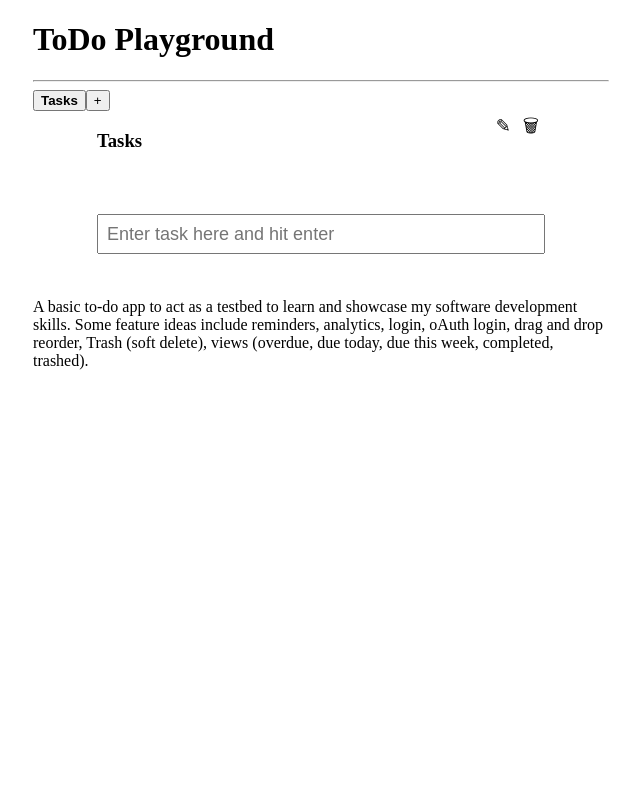
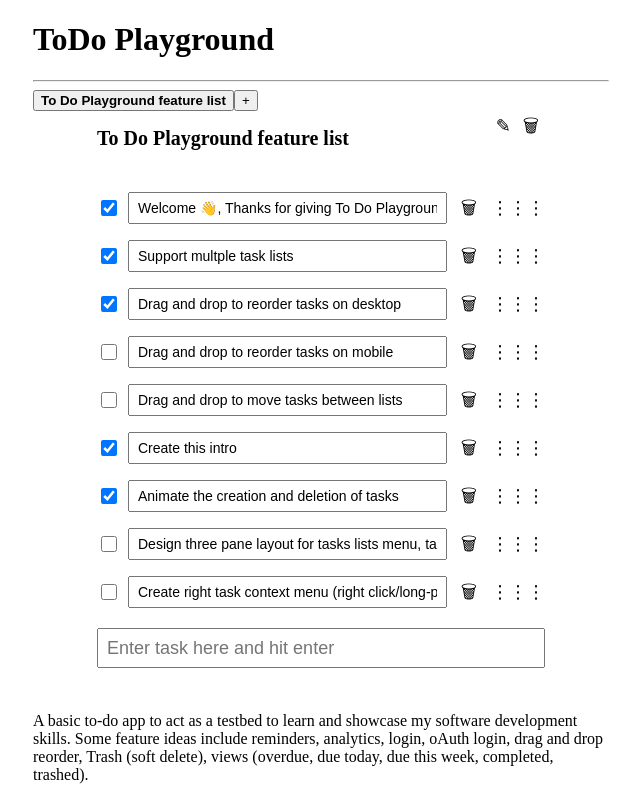
Before and after one commit to arye-eidelman/todo-playground, a React (Create React App) app: page / in a window 1280 px wide. Shown: the whole page, without its empty margins (319-959 px from the left). Built offline with nearby package versions, Linux system fonts and the light colour scheme.

Commit message:
Create welcome todo list and bug fixes

```diff
--- a/package.json
+++ b/package.json
@@ -10,6 +10,7 @@
     "@types/node": "^16.7.13",
     "@types/react": "^18.0.0",
     "@types/react-dom": "^18.0.0",
+    "@types/uuid": "^8.3.4",
     "autoprefixer": "^10.4.8",
     "postcss": "^8.4.16",
     "react": "^18.2.0",
@@ -17,6 +18,7 @@
     "react-scripts": "5.0.1",
     "tailwindcss": "^3.1.8",
     "typescript": "^4.4.2",
+    "uuid": "^9.0.0",
     "web-vitals": "^2.1.0"
   },
   "scripts": {
--- a/src/App.tsx
+++ b/src/App.tsx
@@ -3,15 +3,12 @@ import { useLocalStore } from './hooks'
 import { TaskListView } from './TaskListView'
 import { TaskListEditDialog } from './TaskListEditDialog'
 import { Task, TaskList, Store } from './types'
-
-function uniqueId() {
-  return Date.now().toString()
-}
+import { v4 as uuidv4 } from 'uuid';
 
 function newTaskTemplate(taskListId: TaskList['id'], task: Partial<Task>): Task {
   return {
     taskListId,
-    id: uniqueId(),
+    id: uuidv4(),
     title: "",
     completed: false,
     createdAt: new Date().toISOString(),
@@ -22,7 +19,7 @@ function newTaskTemplate(taskListId: TaskList['id'], task: Partial<Task>): Task
 }
 function newTaskListTemplate(taskList: Partial<TaskList> = {}): TaskList {
   return {
-    id: uniqueId(),
+    id: uuidv4(),
     title: "New List",
     tasksSortIndex: [],
     createdAt: new Date().toISOString(),
@@ -33,23 +30,30 @@ function newTaskListTemplate(taskList: Partial<TaskList> = {}): TaskList {
 }
 
 function App() {
-  const [store, updateStore] = useLocalStore<Store>({
-    tasks: {},
-    taskLists: {
-      "1": {
-        id: "1",
-        title: "Tasks",
-        tasksSortIndex: [],
-        newTaskTitle: "",
-      }
-    },
-    taskListsSortIndex: ["1"],
-    newTaskListTitle: ""
+  const [store, updateStore] = useLocalStore<Store>(() => {
+    const taskList = newTaskListTemplate({ title: "To Do Playground feature list" })
+    const tasks = [
+      newTaskTemplate(taskList.id, { completed: true, title: "Welcome 👋, Thanks for giving To Do Playground a try" }),
+      newTaskTemplate(taskList.id, { completed: true, title: "Support multple task lists" }),
+      newTaskTemplate(taskList.id, { completed: true, title: "Drag and drop to reorder tasks on desktop" }),
+      newTaskTemplate(taskList.id, { completed: false, title: "Drag and drop to reorder tasks on mobile" }),
+      newTaskTemplate(taskList.id, { completed: false, title: "Drag and drop to move tasks between lists" }),
+      newTaskTemplate(taskList.id, { completed: true, title: "Create this intro" }),
+      newTaskTemplate(taskList.id, { completed: true, title: "Animate the creation and deletion of tasks" }),
+      newTaskTemplate(taskList.id, { completed: false, title: "Design three pane layout for tasks lists menu, tasks list, and advanced task options" }),
+      newTaskTemplate(taskList.id, { completed: false, title: "Create right task context menu (right click/long-press/⋮)." }),
+    ]
+    taskList.tasksSortIndex = tasks.map(t => t.id)
+    return {
+      version: "0.1.0",
+      tasks: tasks.reduce<Store['tasks']>((tasks, task) => { tasks[task.id] = task; return tasks }, {}),
+      taskLists: { [taskList.id]: taskList },
+      taskListsSortIndex: [taskList.id]
+    }
   })
 
   // tasks
   const { tasks, taskLists, taskListsSortIndex } = store
-
 
   // drag 'n drop
   const [dragTaskId, setDragTaskId] = useState<Task['id']>()
@@ -60,7 +64,6 @@ function App() {
   const [showNewTaskDialog, setShowNewTaskDialog] = useState(false)
 
   // task list
-  // console.log(taskListsSortIndex)
   const nonDeletedtaskListsSortIndex = taskListsSortIndex.filter(id => !taskLists[id].deletedAt)
   const [selectedTaskListId, setSelectedTaskListIId] = useState(nonDeletedtaskListsSortIndex[0])
   if (!selectedTaskListId || !taskListsSortIndex.includes(selectedTaskListId)) {
--- a/src/TaskListEditDialog.tsx
+++ b/src/TaskListEditDialog.tsx
@@ -25,7 +25,7 @@ export const TaskListEditDialog = ({
         e.preventDefault()
         onSubmit({ title })
       }}>
-        <h2>{isNew ? "Create" : "Edit"} Task List</h2>
+        <h2>{isNew ? "Create new" : "Edit"} task list</h2>
         <input
           type="text"
           className='box-border w-full text-xl py-1 px-2'
@@ -46,7 +46,7 @@ export const TaskListEditDialog = ({
           </button>
           <button
             type="submit"
-            title={isNew ? "Create Task List" : "Save Changes"}
+            title={isNew ? "Create New Task List" : "Save Changes"}
             className='bg-transparent border-0 text-2xl w-10 h-10 flex justify-center items-center'
             disabled={!title.length}
           >
--- a/src/TaskListView.tsx
+++ b/src/TaskListView.tsx
@@ -38,7 +38,7 @@ export const TaskListView = ({
   return (
     <div className='mx-auto max-w-md'>
       <div className='flex justify-between'>
-        <h3>{taskList.title}</h3>
+        <h1 className='mb-0 text-xl'>{taskList.title}</h1>
         <div>
           <button
             className='bg-transparent border-0 text-lg'
--- a/src/TaskView.tsx
+++ b/src/TaskView.tsx
@@ -41,6 +41,7 @@ export const TaskView = ({
       <div className='py-2 space-x-2 flex items-center text-lg'>
         <input
           type="checkbox"
+          className='w-6 h-6'
           title={`Mark ${task.completed ? 'un' : ''}completed task '${shortTitle(task.title)}'`}
           checked={task.completed}
           onChange={e => updateTask(id, { completed: e.target.checked })}
--- a/src/hooks.ts
+++ b/src/hooks.ts
@@ -10,8 +10,8 @@ export const useIsMount = () => {
 }
 
 // a useState wrapper that syncs with local storage
-export const useLocalStore = function <T>(defaultValue: any = {}, storeKey = "todo-playground") {
-  const [data, setData] = useState<T>(defaultValue)
+export const useLocalStore = function <T>(initialState: T | (() => T), storeKey = "todo-playground") {
+  const [data, setData] = useState<T>(initialState)
   const isMount = useIsMount()
 
   // save state to localStorage
--- a/src/types.d.ts
+++ b/src/types.d.ts
@@ -21,6 +21,7 @@ export type TaskList = {
 }
 
 export type Store = {
+  version: `${number}.${number}.${number}`
   tasks: Record<Task['id'], Task>,
   taskLists: Record<TaskList['id'], TaskList>,
   taskListsSortIndex: TaskList['id'][]
```
Also changed, not shown: 1 other file (tests, documents, lock files or other folders).
